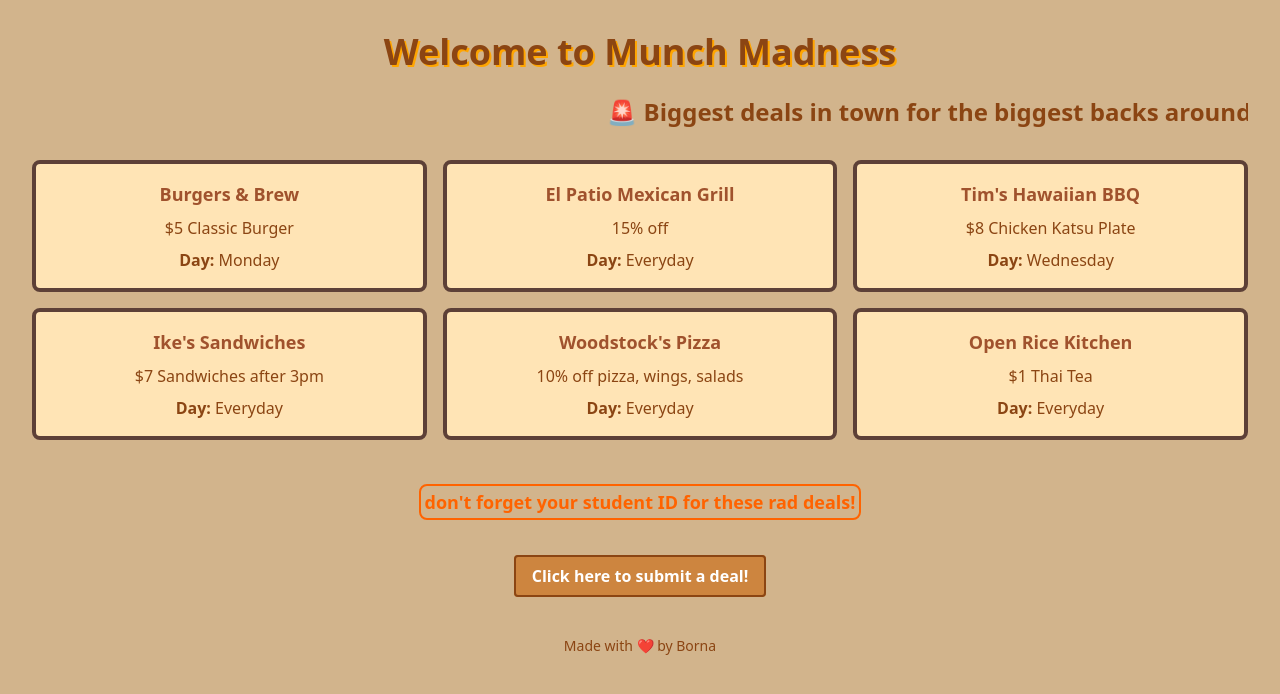
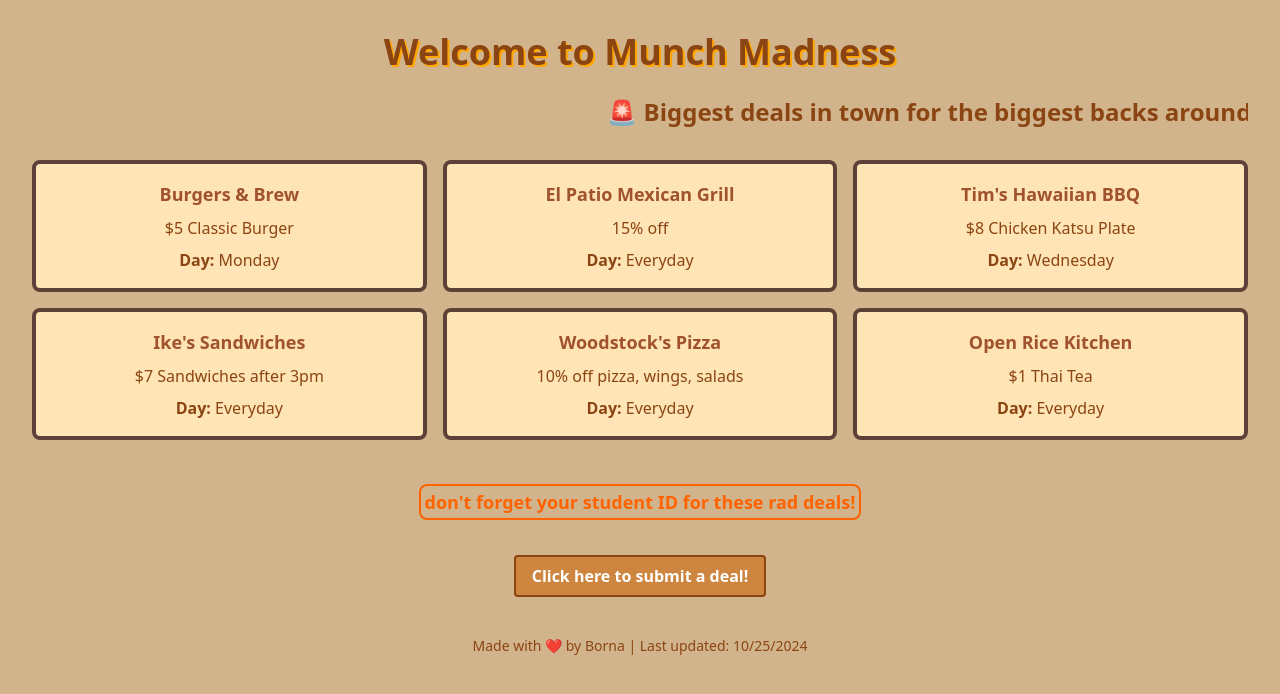
Before and after one commit to niknahadb/big-back, a Next.js app: page / in a window 1280 px wide. Shown: the top 694 px of the page. Built offline with nearby package versions, Linux system fonts and the light colour scheme.

Commit message:
add footer

```diff
--- a/app/page.tsx
+++ b/app/page.tsx
@@ -84,7 +84,7 @@ export default function Page() {
         </a>
       </div>
       <footer className="mt-12 text-sm">
-        <p>Made with ❤️ by Borna</p>
+        <p>Made with ❤️ by Borna | Last updated: 10/25/2024</p>
       </footer>
     </div>
   );
```
